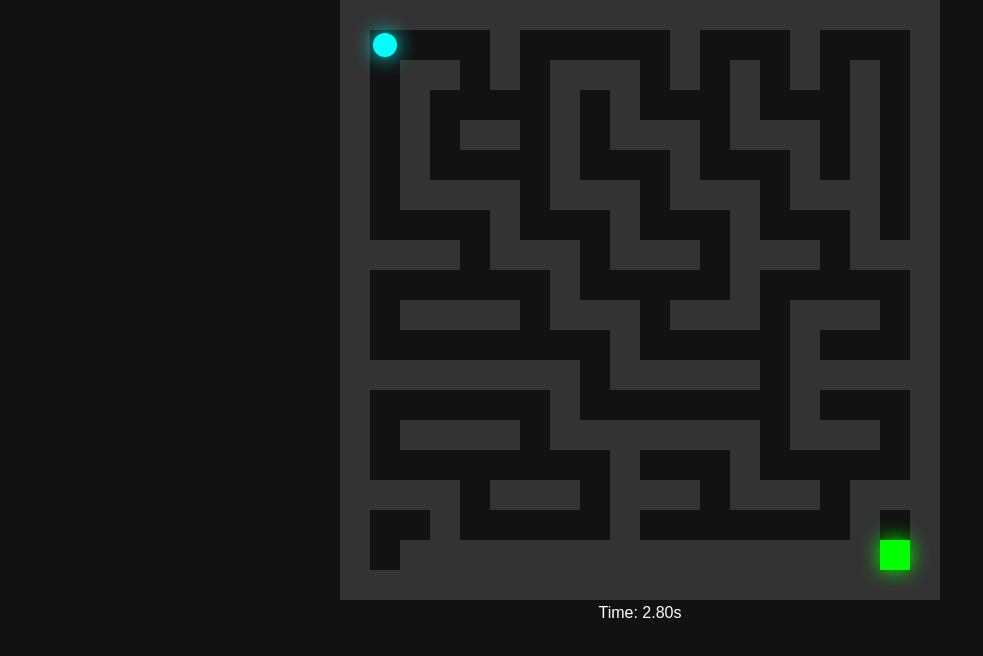
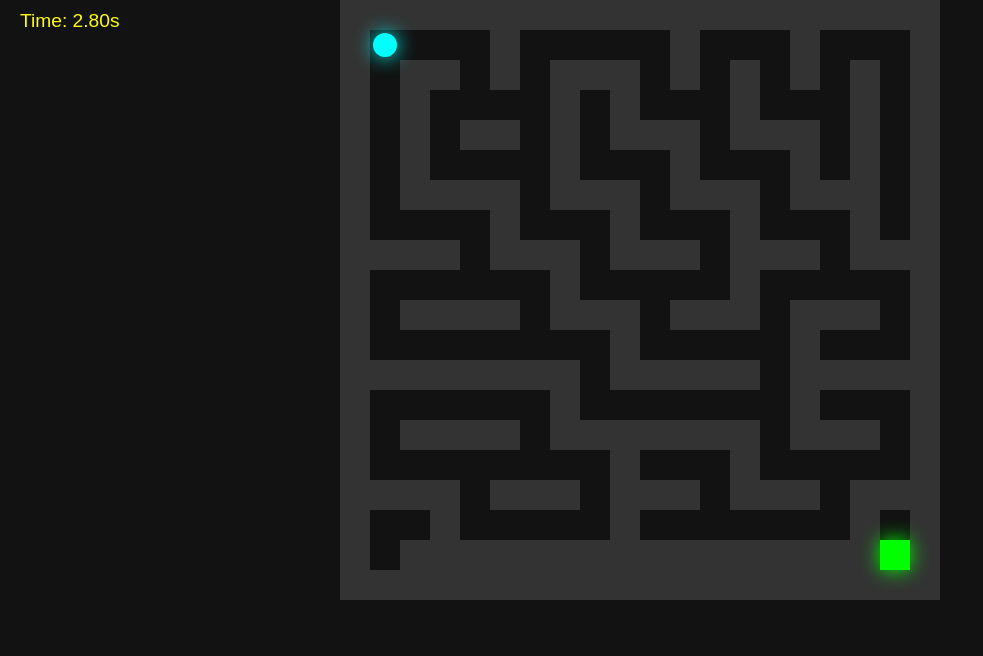
Before and after one commit to jeshwanth2742/magesolver, a plain HTML site: page index.html in a window 1280 px wide. Both pictures are taken after a click on the button "Start Game". Shown: the whole page, without its empty margins (0-983 px from the left). Drawn offline with Linux system fonts and the light colour scheme.

Commit message:
Update style.css

```diff
--- a/style.css
+++ b/style.css
@@ -1,5 +1,3 @@
-
-
 body, html {
   margin: 0;
   padding: 0;
@@ -99,3 +97,12 @@ body, html {
 .bottom-left a:hover {
   text-decoration: underline;
 }
+
+/* Timer */
+#timer {
+  position: absolute;
+  top: 10px;
+  left: 20px;
+  font-size: 1.2em;
+  color: yellow;
+}
```
